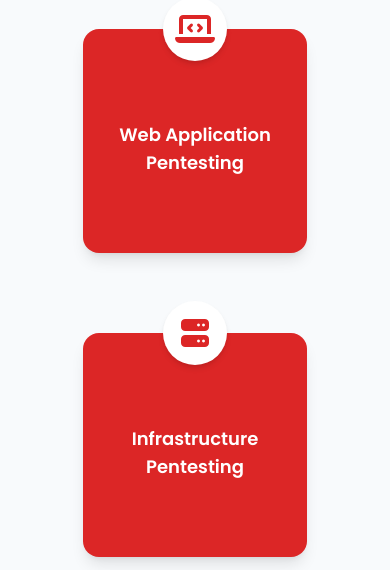
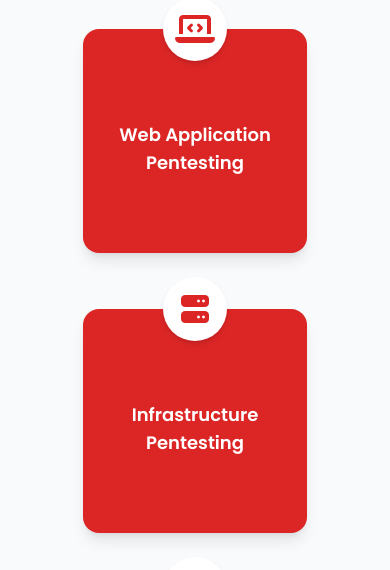
Before and after one commit to haru2004github/wepro, a plain HTML site: page services.html in a window 390 px wide. Shown: the part 263-833 px from the top of the page. Drawn offline with nearby package versions, Linux system fonts and the light colour scheme.

Commit message:
make resposiv with phone and menu bar create

```diff
--- a/services.html
+++ b/services.html
@@ -146,7 +146,7 @@
         </div>
 
         <!-- Red Team Services Grid -->
-        <div id="offensive" class="flex flex-wrap justify-center items-center gap-x-8 gap-y-20 mb-24">
+        <div id="offensive" class="flex flex-wrap justify-center items-center gap-x-8 gap-y-14 md:gap-y-20 mb-24">
             <!-- Card 1: Web Application Pentesting -->
             <div class="relative w-56 h-56 bg-red-600 text-white rounded-2xl shadow-lg flex items-center justify-center text-center p-5 transform hover:scale-105 hover:shadow-2xl transition-all duration-300">
                 <div class="absolute -top-8 left-1/2 -translate-x-1/2 bg-white w-16 h-16 rounded-full p-2 shadow-md flex items-center justify-center text-red-600">
```
Also changed, not shown: package.json (deleted, +0 -73 lines).
